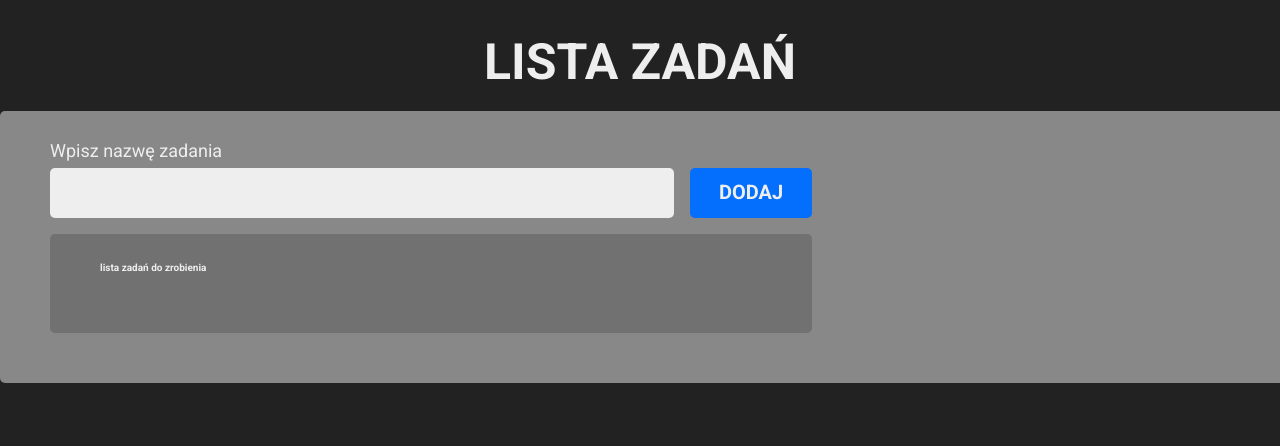
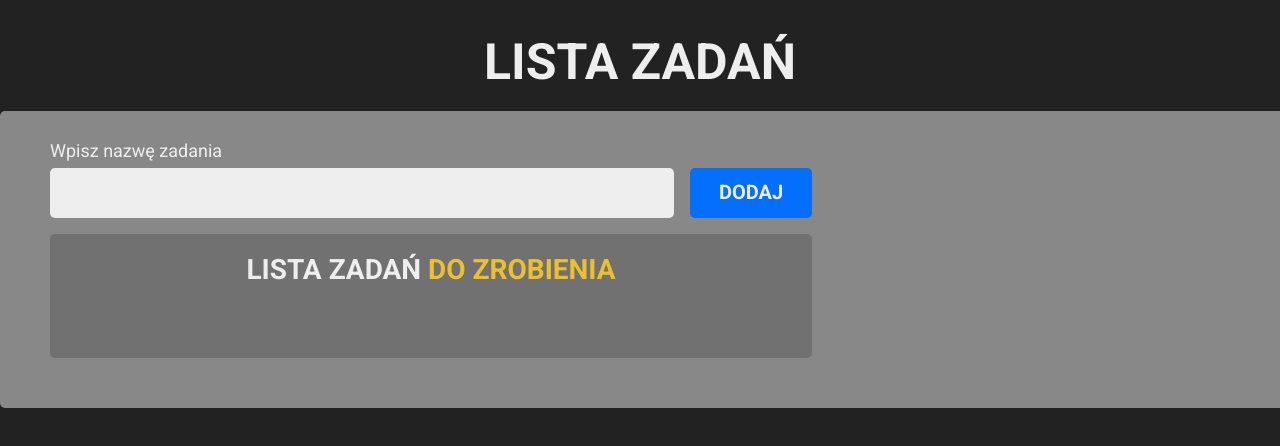
Before and after one commit to KP1976/todo-react, a React (Create React App) app: page / in a window 1280 px wide. Shown: the top 446 px of the page. Built offline with nearby package versions, Linux system fonts and the light colour scheme.

Commit message:
Add styles to TasksList compnent and fix styles in TasksListContainer

```diff
--- a/src/components/TasksListContainer.js
+++ b/src/components/TasksListContainer.js
@@ -4,9 +4,11 @@ import TasksList from './TasksList';
 const TasksListContainer = () => {
 	return (
 		<div className="tasks-list-container">
-			<h2 className="tasks-list__title">
+			<h2 className="tasks-list-container__title">
 				lista zadań{' '}
-				<strong className="task-list__title--yellow">do zrobienia</strong>
+				<strong className="tasks-list-container__title--yellow">
+					do zrobienia
+				</strong>
 			</h2>
 			<TasksList />
 		</div>
--- a/src/styles/css/main.css
+++ b/src/styles/css/main.css
@@ -369,5 +369,18 @@ body {
   border-radius: 0.5rem;
   grid-column: 1 / 2;
   padding: 2rem 5rem 5rem; }
+  .tasks-list-container__title {
+    font-size: 2.8rem;
+    font-weight: 700;
+    margin: 0 0 1.2rem 0;
+    text-align: center;
+    text-transform: uppercase; }
+    .tasks-list-container__title--yellow {
+      color: #ebbf2d;
+      font-size: 2.8rem; }
+
+.tasks-list {
+  display: grid;
+  grid-row-gap: 2em; }
 
 /*# sourceMappingURL=main.css.map */
--- /dev/null
+++ b/src/styles/scss/components/_TasksList.scss
@@ -0,0 +1,4 @@
+.tasks-list {
+	display: grid;
+	grid-row-gap: 2em;
+}
--- a/src/styles/scss/components/_TasksListContainer.scss
+++ b/src/styles/scss/components/_TasksListContainer.scss
@@ -3,4 +3,17 @@
 	border-radius: $main-radius;
 	grid-column: 1 / 2;
 	padding: 2rem 5rem 5rem;
+
+	&__title {
+		font-size: 2.8rem;
+		font-weight: $font-bold;
+		margin: 0 0 1.2rem 0;
+		text-align: center;
+		text-transform: uppercase;
+
+		&--yellow {
+			color: $yellow;
+			font-size: 2.8rem;
+		}
+	}
 }
--- a/src/styles/scss/main.scss
+++ b/src/styles/scss/main.scss
@@ -9,3 +9,4 @@
 @import 'components/TodoContainer';
 @import 'components/AddTask';
 @import 'components/TasksListContainer';
+@import 'components/TasksList';
```
Also changed, not shown: 1 other file (tests, documents, lock files or other folders).
